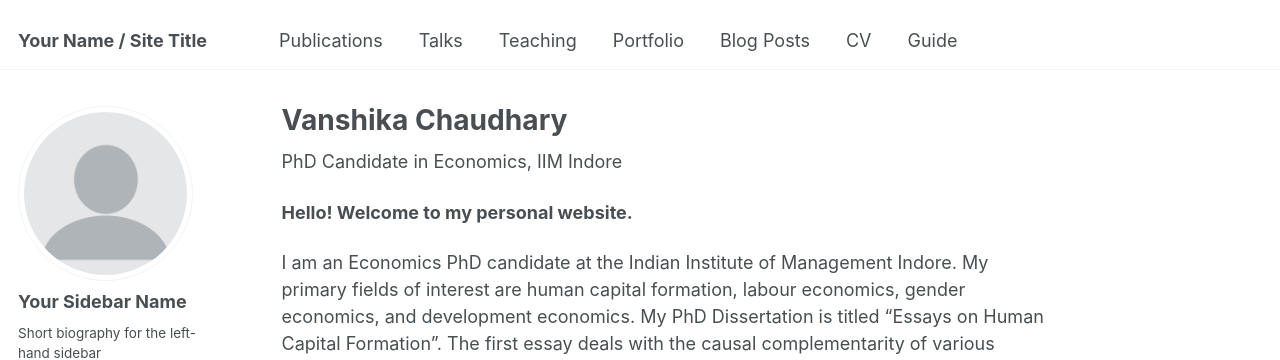
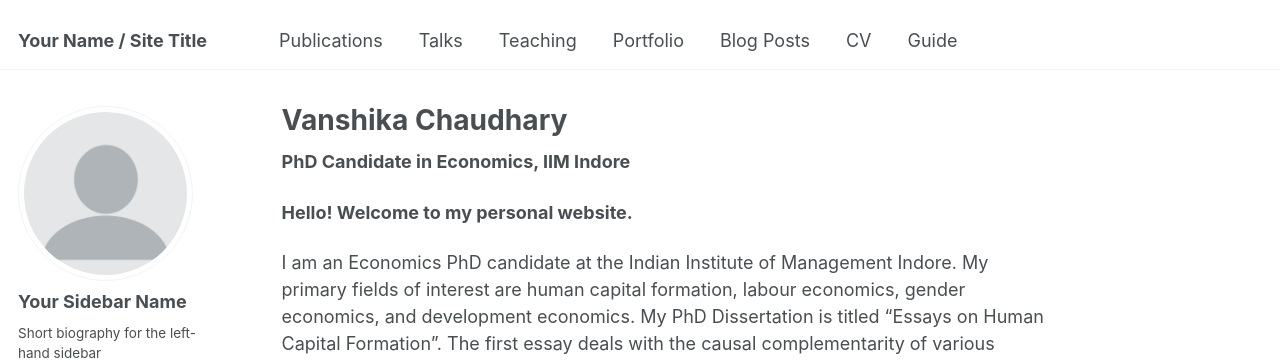
Before and after one commit to vanshika-chaudhary-economics/vanshika-chaudhary-economics.github.io, a Jekyll site: the page built from _pages/about.md, in a window 1280 px wide. Shown: the top 360 px of the page. Built offline with Jekyll 4.4.1, drawn with Linux system fonts in a browser that asks for light colours; some web fonts are replaced.

```diff
--- a/_pages/about.md
+++ b/_pages/about.md
@@ -6,7 +6,7 @@ redirect_from:
   - /about/
   - /about.html
 ---
-PhD Candidate in Economics, IIM Indore
+**PhD Candidate in Economics, IIM Indore**
 
 
 **Hello! Welcome to my personal website.**
```
